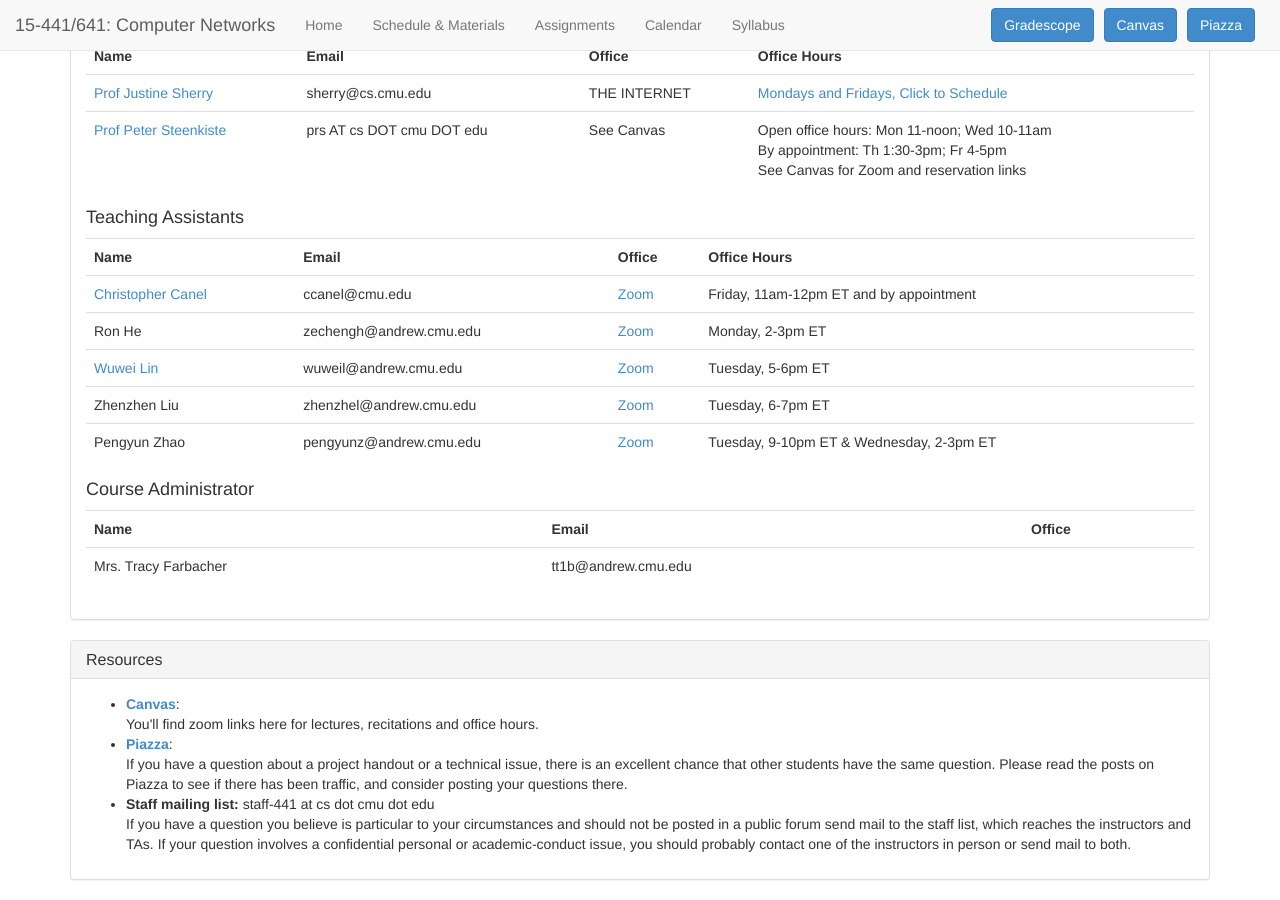
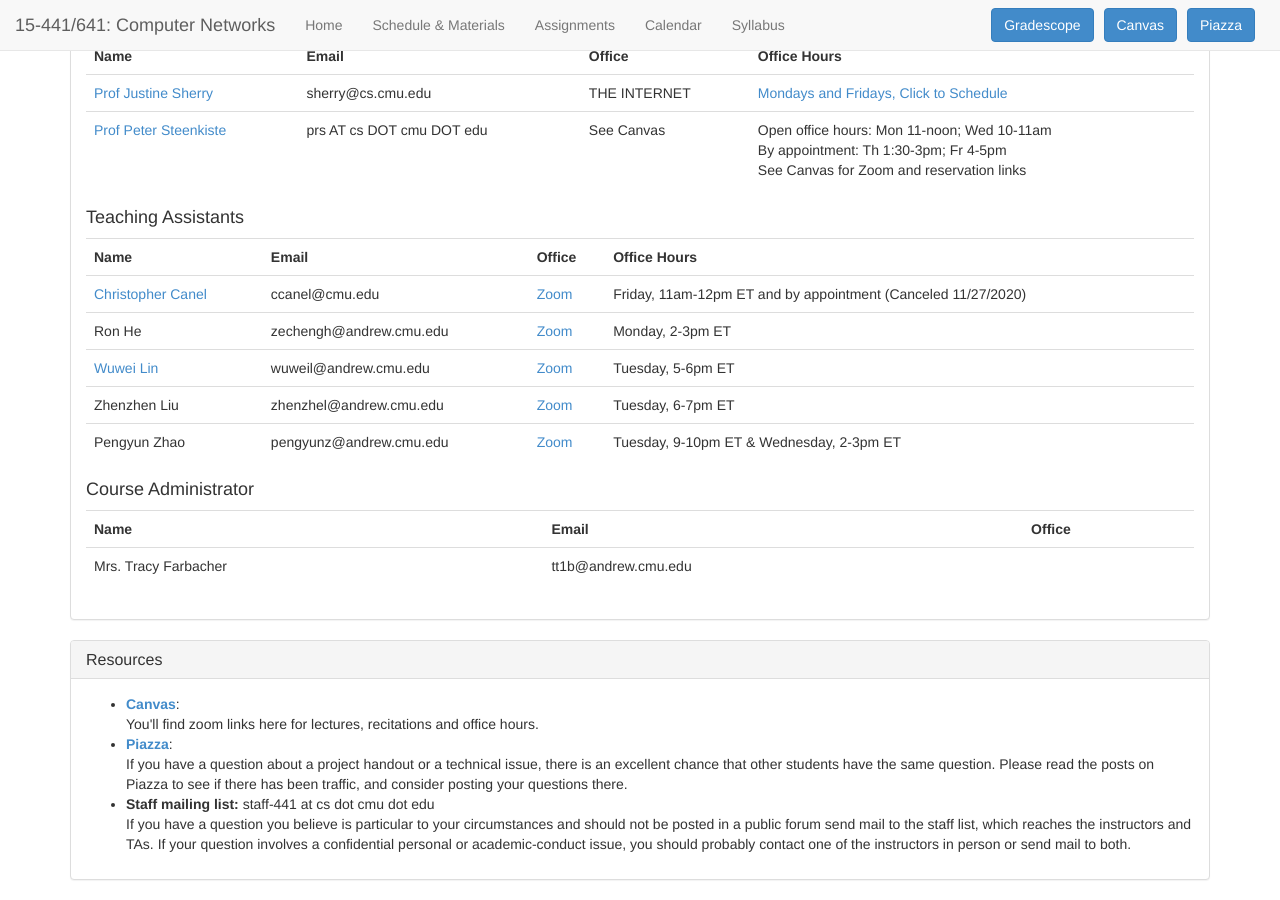
Before and after one commit to computer-networks/fa21, a Jekyll site: the page built from index.html, in a window 1280 px wide and 900 px high, scrolled down 628 px. Built offline with Jekyll 4.4.1, drawn with Linux system fonts in a browser that asks for light colours.

Commit message:
Cancel ccanel OH on 11/27/2020

```diff
--- a/index.html
+++ b/index.html
@@ -93,7 +93,7 @@ title: 15-441/641 Fall 2020
       <td><a href="https://www.ccanel.com/">Christopher Canel</a></td>
       <td><span class="email">ccanel@cmu.edu</span></td>
       <td><a href="https://cmu.zoom.us/j/99110244793?pwd=YlhGUDd3MGdWc2pMbzBBaFFHNlk2dz09">Zoom</a></td>
-      <td>Friday, 11am-12pm ET and by appointment</td>
+      <td>Friday, 11am-12pm ET and by appointment (Canceled 11/27/2020)</td>
     </tr>
     <tr>
       <td>Ron He</td>
```
